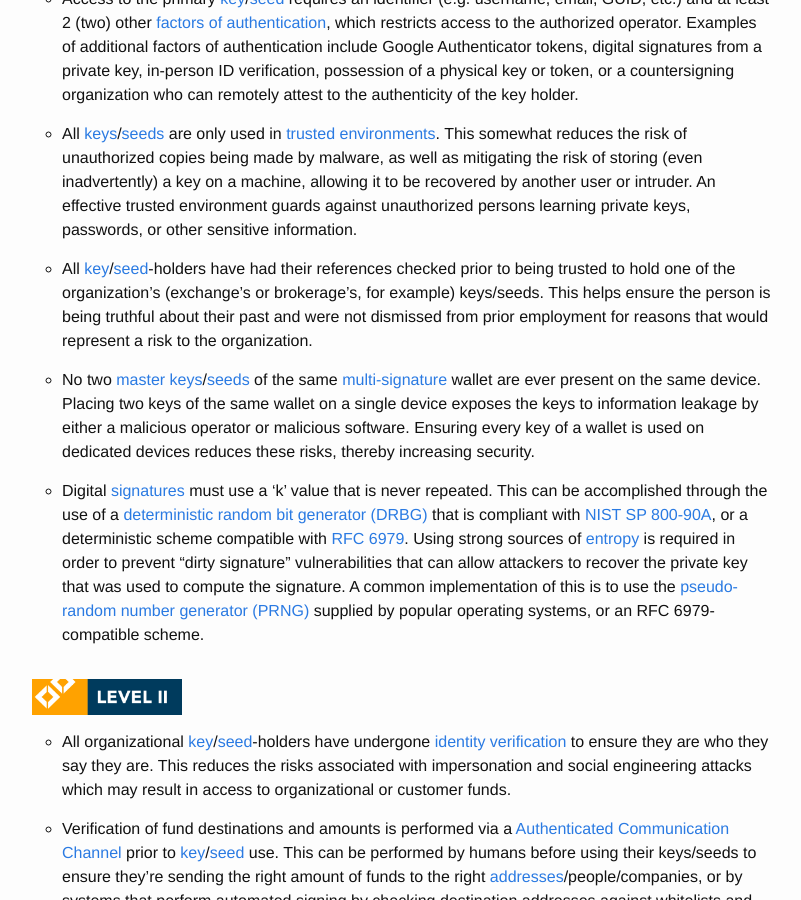
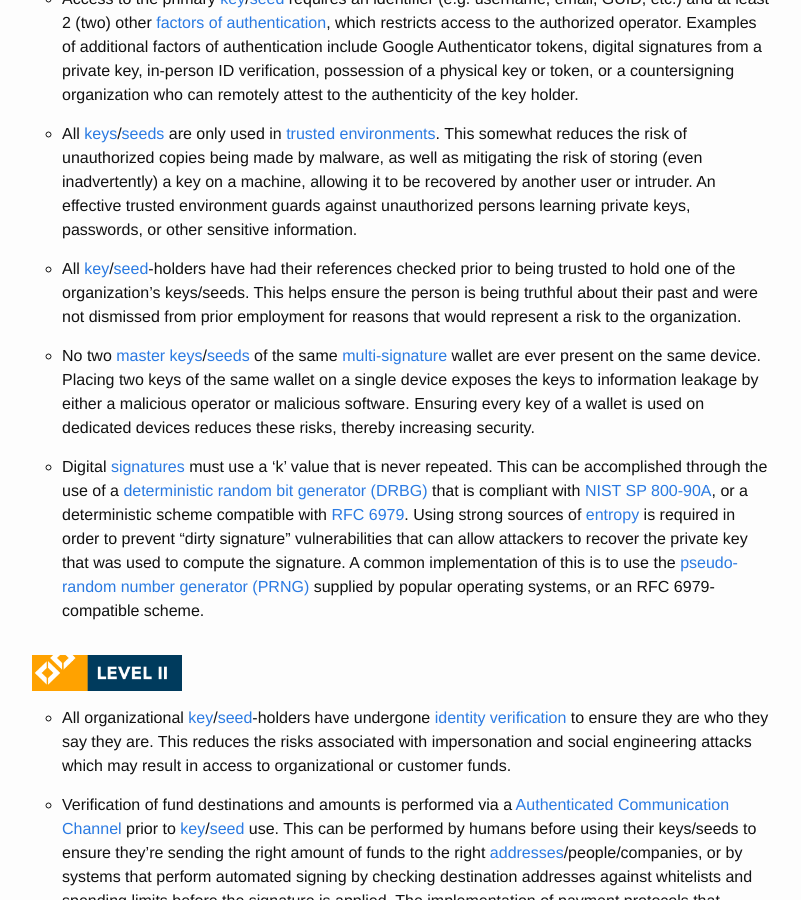
Before and after one commit to CryptoConsortium/CCSS, a Jekyll site: the page built from 1_aspects.html, in a window 1280 px wide and 900 px high, scrolled down 5991 px. Shown: the whole window, without its empty margins (238-1039 px from the left). Built offline with Jekyll 4.4.1, drawn with Linux system fonts in a browser that asks for light colours.

Commit message:
Update 104-KeyUsage.yml
Removed unnecessary example

```diff
--- a/_data/aspects/104-KeyUsage.yml
+++ b/_data/aspects/104-KeyUsage.yml
@@ -18,7 +18,7 @@ description: >
 level_one:
   - Access to the primary [key](#key)/[seed](#seed) requires an identifier (e.g. username, email, GUID, etc.) and at least 2 (two) other [factors of authentication](#authentication-factor), which restricts access to the authorized operator. Examples of additional factors of authentication include Google Authenticator tokens, digital signatures from a private key, in-person ID verification, possession of a physical key or token, or a countersigning organization who can remotely attest to the authenticity of the key holder.
   - All [keys](#key)/[seeds](#seed) are only used in [trusted environments](#trusted-environment). This somewhat reduces the risk of unauthorized copies being made by malware, as well as mitigating the risk of storing (even inadvertently) a key on a machine, allowing it to be recovered by another user or intruder. An effective trusted environment guards against unauthorized persons learning private keys, passwords, or other sensitive information.
-  - All [key](#key)/[seed](#seed)-holders have had their references checked prior to being trusted to hold one of the organization’s (exchange's or brokerage's, for example) keys/seeds. This helps ensure the person is being truthful about their past and were not dismissed from prior employment for reasons that would represent a risk to the organization.
+  - All [key](#key)/[seed](#seed)-holders have had their references checked prior to being trusted to hold one of the organization’s keys/seeds. This helps ensure the person is being truthful about their past and were not dismissed from prior employment for reasons that would represent a risk to the organization.
   - No two [master keys](#key)/[seeds](#seed) of the same [multi-signature](#multisig) wallet are ever present on the same device. Placing two keys of the same wallet on a single device exposes the keys to information leakage by either a malicious operator or malicious software. Ensuring every key of a wallet is used on dedicated devices reduces these risks, thereby increasing security.
   - Digital [signatures](#signature) must use a 'k' value that is never repeated. This can be accomplished through the use of a [deterministic random bit generator (DRBG)](#drbg) that is compliant with [NIST SP 800-90A](http://http://csrc.nist.gov/publications/nistpubs/800-90A/SP800-90A.pdf), or a deterministic scheme compatible with [RFC 6979](https://tools.ietf.org/html/rfc6979). Using strong sources of [entropy](#entropy) is required in order to prevent "dirty signature" vulnerabilities that can allow attackers to recover the private key that was used to compute the signature. A common implementation of this is to use the [pseudo-random number generator (PRNG)](#prng) supplied by popular operating systems, or an RFC 6979-compatible scheme.
 
```
